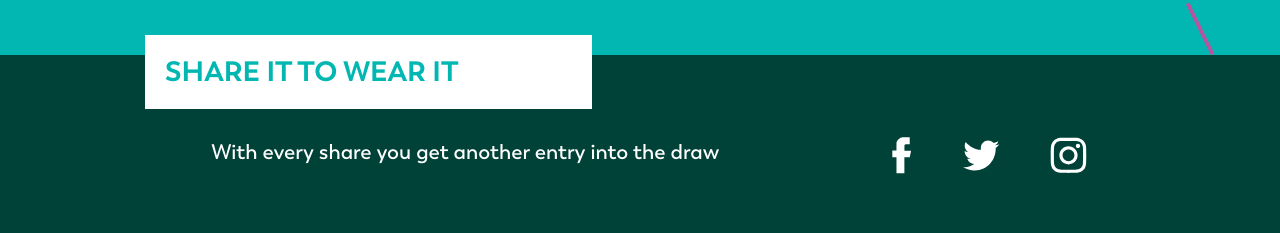
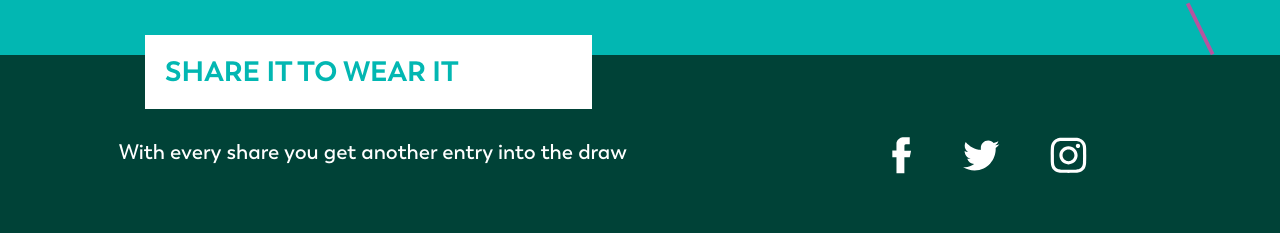
Before and after one commit to AhmedTammam/Orphelia_vue, a Vue app: page / in a window 1280 px wide. Shown: the part 694-927 px from the top of the page. Built offline with nearby package versions, Linux system fonts and the light colour scheme; what vue-resource would draw is missing.

Commit message:
date validate and text fixed

```diff
--- a/src/components/ShareComp.vue
+++ b/src/components/ShareComp.vue
@@ -6,7 +6,7 @@
                     <h3>SHARE IT TO WEAR IT</h3>
                 </div>
             </div>
-            <div class="row text-center">
+            <div class="row">
                 <div class="col-lg-8 col-md-6">
                     <p class="ml-4">With every share you get another entry into the draw </p>
                 </div>
--- a/src/components/content/FormComp.vue
+++ b/src/components/content/FormComp.vue
@@ -38,14 +38,15 @@
                     <masked-input
                         type="text"
                         id="date"
-                        name="date"
+                        name="dateOfBirth"
                         class="form-control"
                         v-model="user.dateOfBirth"
                         :mask="[/[0-3]/, /[0-9]/,'/',/[0-1]/,/[1-9]/,'/',/[1-2]/, /[0-9]/, /\d/, /\d/]"
                         :class="{'input': true, 'is-danger': errors.has('dateOfBirth') }"
                         :guide="false"
                         placeholderChar="#"
-                        placeholder="DD/MM/YY">
+                        placeholder="DD/MM/YY"
+                        v-validate="'required'">
                     </masked-input>
                 </div>
             </div>
```
